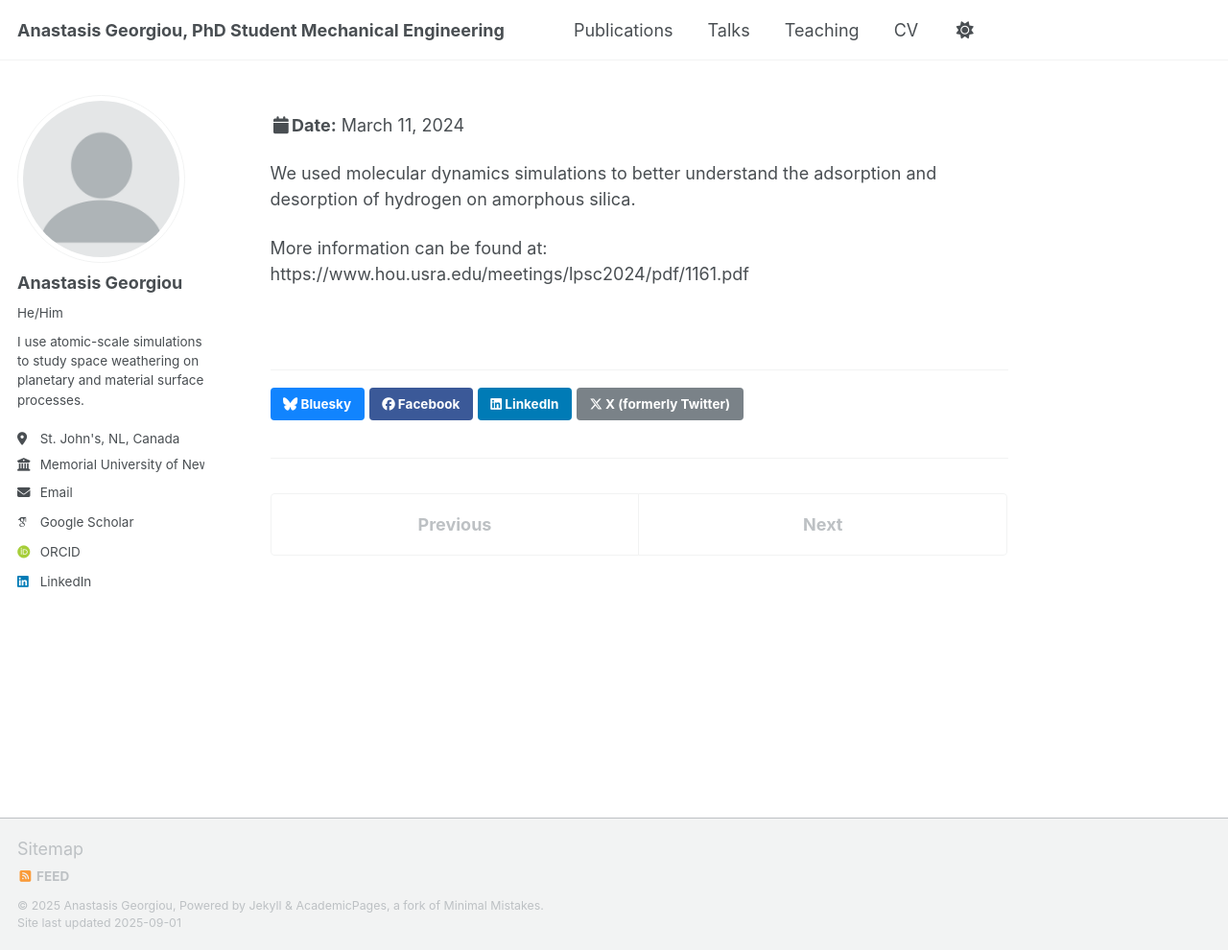
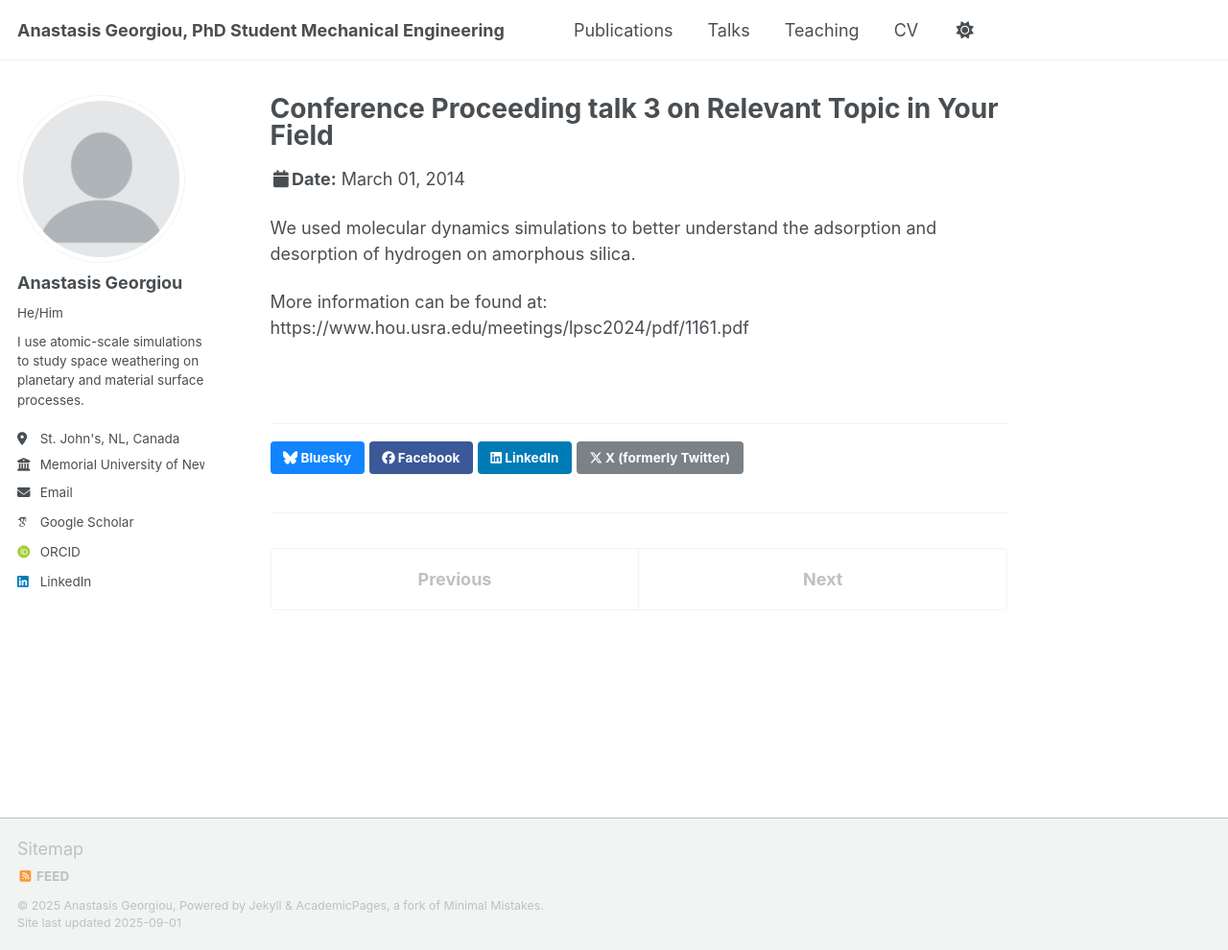
Before and after one commit to a-georgiou19/apgeorgiou.github.io, a Jekyll site: the page built from _talks/2024-03-11-talk-1.md, in a window 1280 px wide and 990 px high. Shown: the whole window at 96% size. Built offline with Jekyll 4.4.1, drawn with Linux system fonts in a browser that asks for light colours; some web fonts are replaced; a script that is not in the unit is left out.

Commit message:
2024-03-11-talk-1.md

```diff
--- a/_talks/2024-03-11-talk-1.md
+++ b/_talks/2024-03-11-talk-1.md
@@ -1,12 +1,13 @@
 ---
-title: ""
+title: "Conference Proceeding talk 3 on Relevant Topic in Your Field"
 collection: talks
-type: "Poster"
+type: "Conference proceedings talk"
 permalink: /talks/2024-03-11-talk-1
-venue: "Lunar and Planetary Science Conference 2024"
-date: 2024-03-11
-location: "The Woodlands, TX/Virtual"
+venue: "Testing Institute of America 2014 Annual Conference"
+date: 2014-03-01
+location: "Los Angeles, CA, USA"
 ---
+
 
 We used molecular dynamics simulations to better understand the adsorption and desorption of hydrogen on amorphous silica.
 
```
